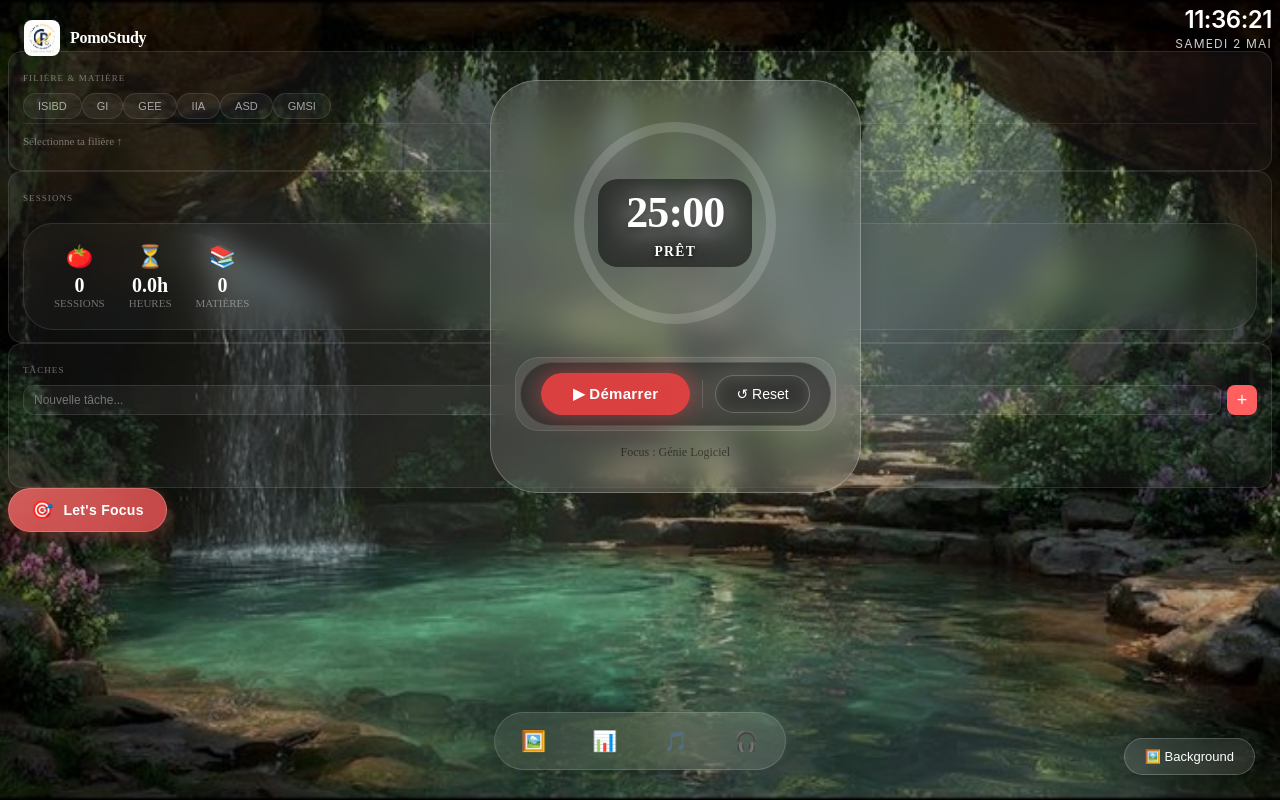
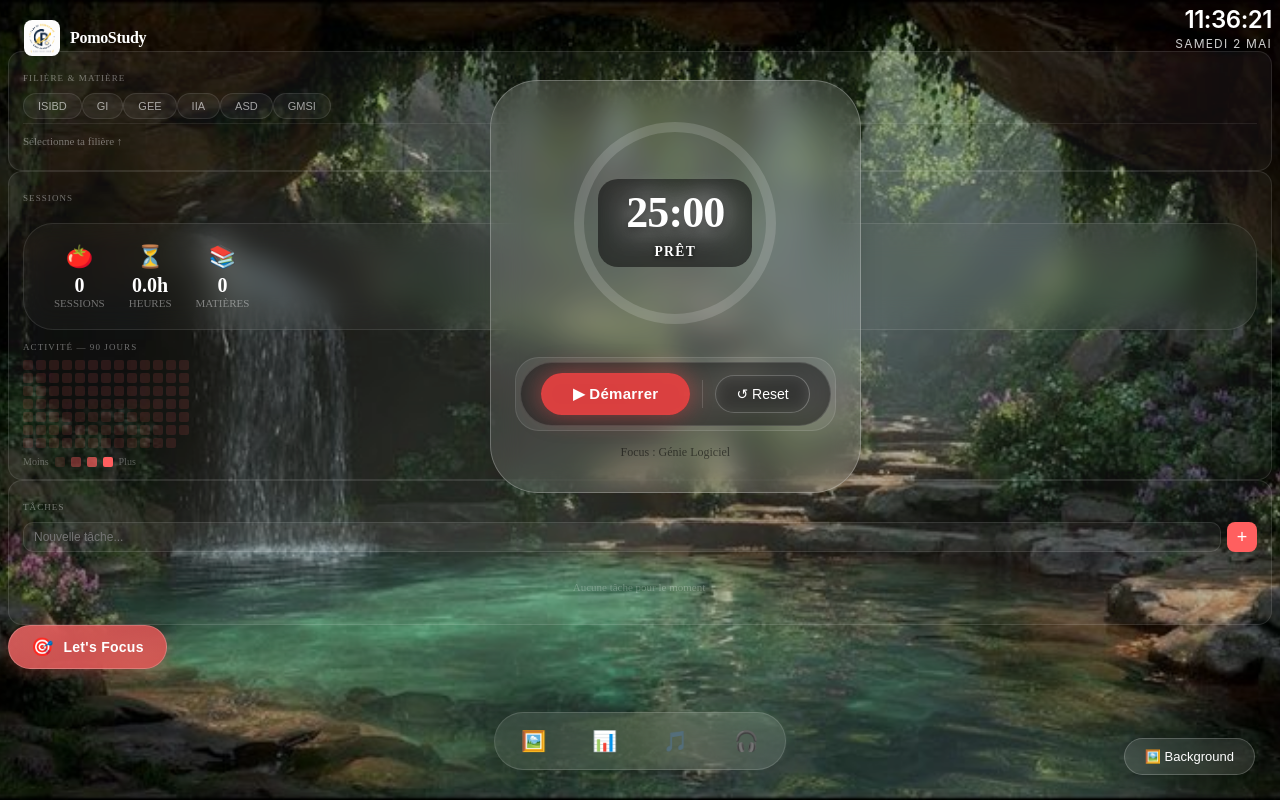
Before and after one commit to chakourrime-design/pomostudy-pro, a React (Vite) app: page / in a window 1280 px wide. Built offline with nearby package versions, Linux system fonts and the light colour scheme.

Commit message:
POMO-28: ContributionHeatmap

```diff
--- a/src/App.tsx
+++ b/src/App.tsx
@@ -9,6 +9,7 @@ import { DraggableTimer } from './components/timer/DraggableTimer'
 import { StudyDashboard } from './components/stats/StudyDashboard'
 import { SubjectSelector } from './components/subjects/SubjectSelector'
 import { TasksManager } from './components/tasks/TasksManager'
+import ContributionHeatmap from './components/stats/ContributionHeatmap' // ← POMO-28
 
 function App() {
   const [selectedSubject, setSelectedSubject] = useState('Génie Logiciel')
@@ -29,8 +30,7 @@ function App() {
           </div>
         </header>
 
-        {/* --- SIDEBAR GAUCHE UNIQUE --- */}
-        {/* top-20 = espace sous le header/logo, w-64 = largeur fixe 256px */}
+        {/* --- SIDEBAR GAUCHE --- */}
         <aside className="absolute top-20 left-6 z-40 w-64 flex flex-col gap-4 pointer-events-auto">
 
           {/* Filières + Matières */}
@@ -46,7 +46,7 @@ function App() {
             <SubjectSelector onSelectSubject={setSelectedSubject} />
           </div>
 
-          {/* Stats */}
+          {/* Sessions + Heatmap ← POMO-28 */}
           <div style={{
             background: 'rgba(255,255,255,0.05)',
             border: '1px solid rgba(255,255,255,0.1)',
@@ -57,6 +57,8 @@ function App() {
               Sessions
             </p>
             <StudyDashboard />
+            {/* ↓ POMO-28 : grille d'activité 90 jours */}
+            <ContributionHeatmap />
           </div>
 
           {/* Tâches */}
@@ -79,7 +81,7 @@ function App() {
           <DraggableTimer selectedSubject={selectedSubject} />
         </main>
 
-        {/* --- BOUTON FOCUS (Bas Gauche) --- */}
+        {/* --- BOUTON FOCUS --- */}
         <section className="absolute bottom-20 left-6 z-50 pointer-events-auto">
           <FocusButton />
         </section>
--- /dev/null
+++ b/src/components/stats/ContributionHeatmap.tsx
@@ -0,0 +1,88 @@
+import { useMemo } from 'react'
+import { useSessionStore } from '../../stores/sessionStore'
+import { format, subDays, parseISO, isSameDay } from 'date-fns'
+
+export default function ContributionHeatmap() {
+  const { sessions } = useSessionStore()
+
+  const grid = useMemo(() => {
+    const today = new Date()
+    return Array.from({ length: 90 }, (_, i) => {
+      const date = subDays(today, 89 - i)
+      const count = sessions.filter((s) =>
+        isSameDay(parseISO(s.date), date)
+      ).length
+      return { date, count }
+    })
+  }, [sessions])
+
+  const getOpacity = (count: number): number => {
+    if (count === 0) return 0.12
+    if (count === 1) return 0.4
+    if (count === 2) return 0.7
+    return 1
+  }
+
+  const weeks: typeof grid[] = []
+  for (let i = 0; i < grid.length; i += 7) {
+    weeks.push(grid.slice(i, i + 7))
+  }
+
+  return (
+    <div style={{ marginTop: 12 }}>
+      <p style={{
+        fontSize: 9,
+        textTransform: 'uppercase',
+        letterSpacing: '0.12em',
+        color: 'rgba(255,255,255,0.4)',
+        marginBottom: 8,
+        fontWeight: 500,
+      }}>
+        Activité — 90 jours
+      </p>
+
+      <div style={{ display: 'flex', gap: 3 }}>
+        {weeks.map((week, wi) => (
+          <div key={wi} style={{ display: 'flex', flexDirection: 'column', gap: 3 }}>
+            {week.map(({ date, count }, di) => (
+              <div
+                key={di}
+                title={`${format(date, 'dd MMM yyyy')} — ${count} session${count !== 1 ? 's' : ''}`}
+                style={{
+                  width: 10,
+                  height: 10,
+                  borderRadius: 2,
+                  backgroundColor: '#FF5F5F',
+                  opacity: getOpacity(count),
+                  cursor: 'default',
+                  transition: 'transform 0.15s',
+                  flexShrink: 0,
+                }}
+                onMouseEnter={(e) => (e.currentTarget.style.transform = 'scale(1.3)')}
+                onMouseLeave={(e) => (e.currentTarget.style.transform = 'scale(1)')}
+              />
+            ))}
+          </div>
+        ))}
+      </div>
+
+      <div style={{ display: 'flex', alignItems: 'center', gap: 6, marginTop: 8 }}>
+        <span style={{ fontSize: 10, color: 'rgba(255,255,255,0.3)' }}>Moins</span>
+        {[0, 1, 2, 3].map((level) => (
+          <div
+            key={level}
+            style={{
+              width: 10,
+              height: 10,
+              borderRadius: 2,
+              backgroundColor: '#FF5F5F',
+              opacity: getOpacity(level),
+              flexShrink: 0,
+            }}
+          />
+        ))}
+        <span style={{ fontSize: 10, color: 'rgba(255,255,255,0.3)' }}>Plus</span>
+      </div>
+    </div>
+  )
+}
```
Also changed, not shown: src/components/types/index.ts (line endings or trailing spaces).
